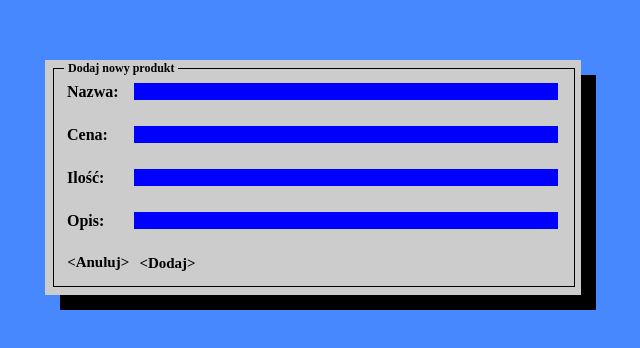
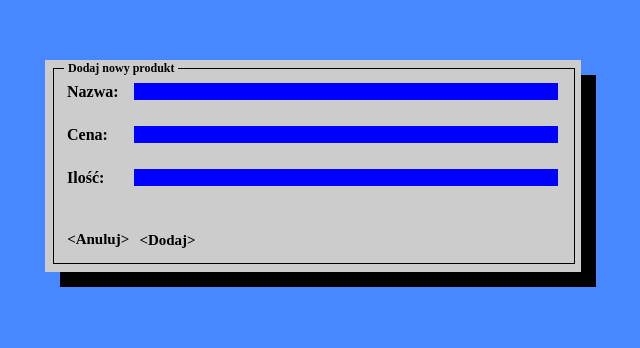
Before and after one commit to dragive/js_projekt3, a React (Create React App) app in the folder client_2/: page /addproducts in a window 1280 px wide. Shown: the part 140-488 px from the top of the page, without its empty margins (339-979 px from the left). Built offline with nearby package versions, Linux system fonts and the light colour scheme.

Commit message:
Dodanie dodawania produktów

```diff
--- a/client_2/src/Pages/AddProduct.js
+++ b/client_2/src/Pages/AddProduct.js
@@ -1,43 +1,68 @@
-import React from "react";
+import React, { useState } from "react";
 import './Components.css';
 import { BrowserRouter as useNavigate, Link  } from "react-router-dom";
 
+
+
 function AddProduct(){
-        return(
+
+    function AddToDB(e){
+        e.preventDefault();
+        console.log({name,amount,price})
+
+
+        fetch("http://localhost:3001/produkt/add", {
+            method: 'POST',
+            headers: { 'Content-Type': 'application/json' },
+            body: JSON.stringify({nazwa:name,ilosc:amount,cena:price}),
+            // mode: 'no-cors'
+        }).then((res) => res.json())
+            .then((data) => {
+                console.log(data)
+            })
+            .catch((err) => console.log(err))
+
+    }
+
+    const [name,setName] = useState("")
+    const [amount,setAmount] = useState(0)
+    const [price,setPrice] = useState(0)
+
+    return(
             <div class="popupramka">
                 <div class="nazwaRamka">
                     <div class="tekstNazwaRamka">Dodaj nowy produkt</div>
                     <div class="margines">
+                    <form onSubmit={AddToDB}>
                     <table class="tabela">
                             <tr>
-                                <td>Nazwa: </td> <td> <input class="poleDoWpisywania" type="text" name="productname"/></td>
+                                <td>Nazwa: </td> <td> <input class="poleDoWpisywania" type="text" onInput={e=> setName(e.target.value)}  name="productname" id="name"/></td>
                             </tr>
                             <tr>
                                 <br></br>
                             </tr>
                             <tr>
-                                <td>Cena: </td> <td> <input class="poleDoWpisywania" type="text" name="productprice"/></td>
+                                <td>Cena: </td> <td> <input class="poleDoWpisywania" type="text" onInput={e=> setPrice(e.target.value)} name="productprice" id="price"/></td>
                             </tr>
                             <tr>
                                 <br></br>
                             </tr>
                             <tr>
-                                <td>Ilość: </td> <td> <input class="poleDoWpisywania" type="text" name="productamount"/></td>
+                                <td>Ilość: </td> <td> <input class="poleDoWpisywania" type="text" onInput={e=> setAmount(e.target.value)} name="productamount" /></td>
                             </tr>
                             <tr>
                                 <br></br>
                             </tr>
-                            <tr>
-                                <td>Opis: </td> <td> <input class="poleDoWpisywania" type="text" name="productdescription"/></td>
-                            </tr>
+
                             <tr>
                                 <br></br>
                             </tr>
                             <tr>
-                                <td><Link to="/products" class="przyciskFunkcyjny"> &lt;Anuluj&gt; </Link></td> <td><button class="przyciskFunkcyjny">&lt;Dodaj&gt;</button></td>
+                                <td><Link to="/products" class="przyciskFunkcyjny"> &lt;Anuluj&gt; </Link></td> <td><input type="submit" class="przyciskFunkcyjny" value="<Dodaj>"/></td>
                             </tr>
 
                         </table>
+                        </form>
                     </div>
                 </div>
             </div>
--- a/client_2/src/Pages/Products.js
+++ b/client_2/src/Pages/Products.js
@@ -71,7 +71,7 @@ const EditableCell = ({
     }, [initialValue])
     console.log(id)
     if(id == "id"){
-        return <input value={value} disabled/>
+        return  <input value={value} disabled/>
     }
 
     return <input value={value} onChange={onChange} onBlur={onBlur} />
```
Also changed, not shown: 1 other file (tests, documents, lock files or other folders).
